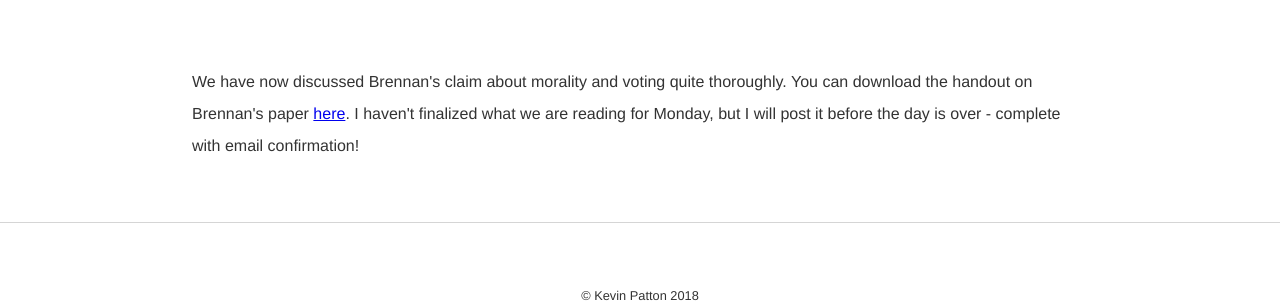
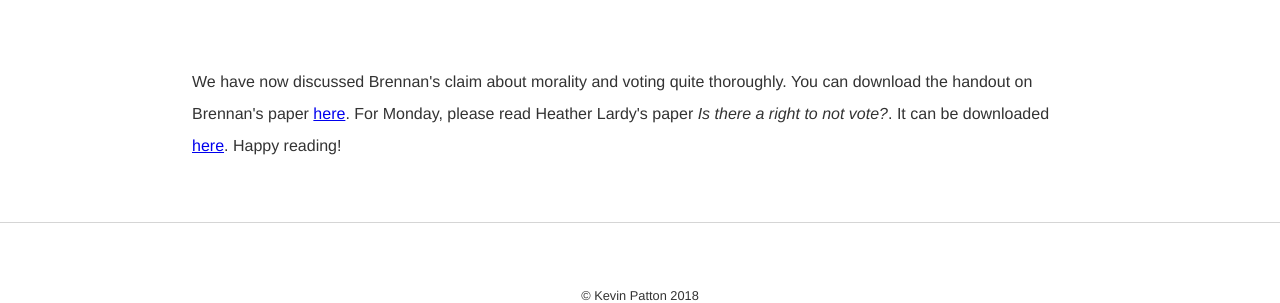
Before and after one commit to kevinjpatton/kevinjpatton.github.io, a Jekyll site: the page built from teaching/phil1020/index.html, in a window 1280 px wide and 900 px high, scrolled down 4962 px. Shown: the part 531-834 px from the top of the window. Built offline with Jekyll 4.4.1, drawn with Linux system fonts in a browser that asks for light colours; Markdown is read by kramdown in place of the engine named in the settings.

Commit message:
Update index.html

```diff
--- a/teaching/phil1020/index.html
+++ b/teaching/phil1020/index.html
@@ -45,4 +45,4 @@ http://www.sfu.ca/philosophy/resources/writing.html>here</a>.
 <h1>Oct 17</h1>
 <p>Today we began discussing politics and ethics.  We will continue discussing this paper on Friday, so please make sure that you have read through it thoroughly, and that you have done your argument extraction.  Additionally, the extra credit assignment is available and is due on October 31.  You can download it <a href=/teaching/phil1020/ExamOneEC.pdf	target="_blank">here</a>.  Happy reading!</p>
 <h1>Oct 19</h1>
-<p>We have now discussed Brennan's claim about morality and voting quite thoroughly.  You can download the handout on Brennan's paper <a href=/teaching/phil1020/Handout_JohnBrennan.pdf	target="_blank">here</a>.  I haven't finalized what we are reading for Monday, but I will post it before the day is over - complete with email confirmation!</p>
+<p>We have now discussed Brennan's claim about morality and voting quite thoroughly.  You can download the handout on Brennan's paper <a href=/teaching/phil1020/Handout_JohnBrennan.pdf	target="_blank">here</a>.  For Monday, please read Heather Lardy's paper <i>Is there a right to not vote?</i>.   It can be downloaded <a href=/teaching/phil1020/HeatherLardy_RightVote.pdf	target="_blank">here</a>.  Happy reading!</p>
```
